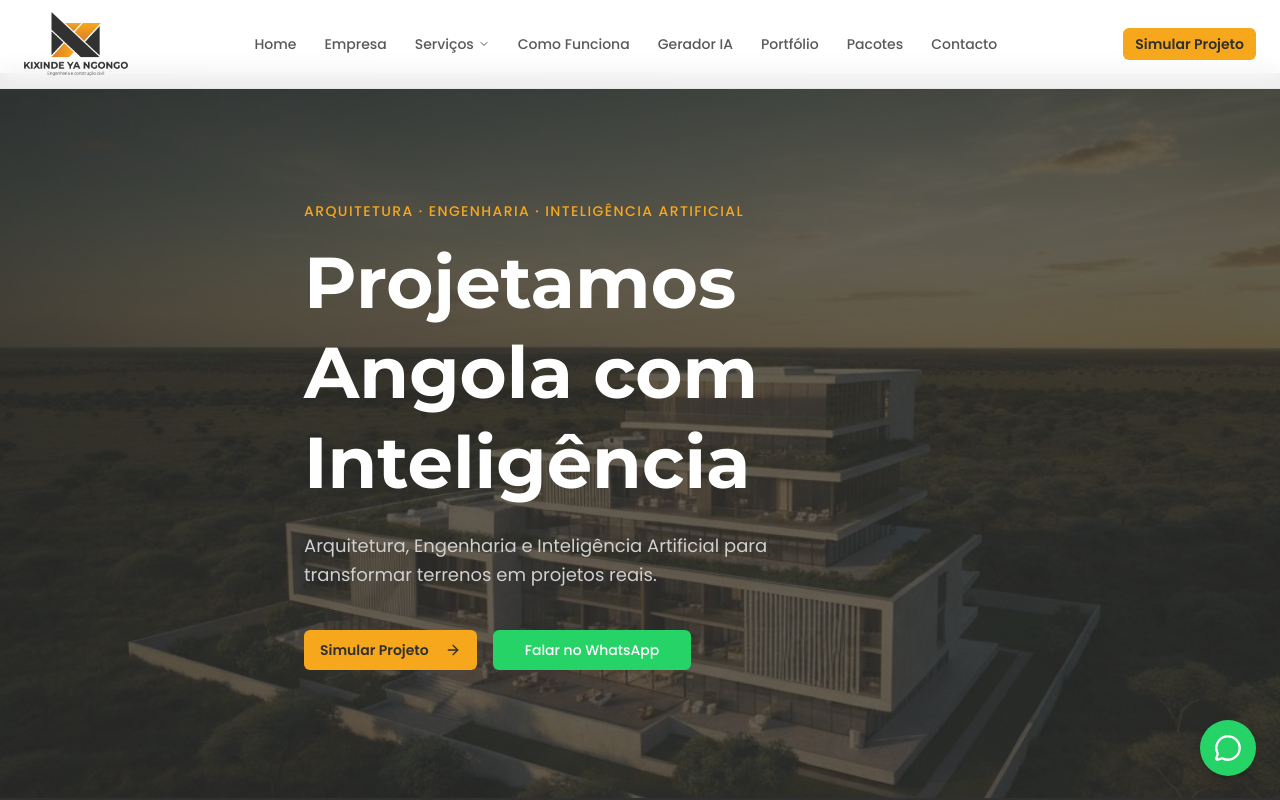
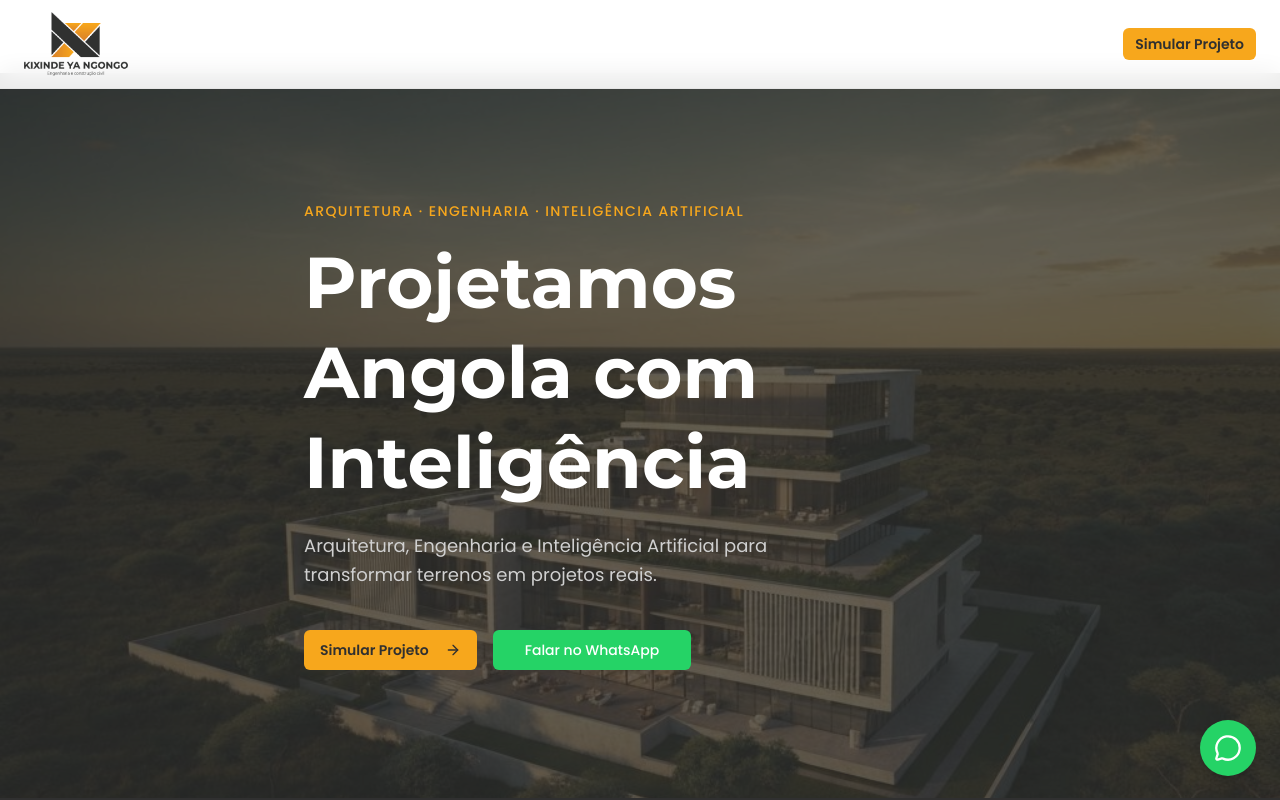
Before and after one commit to stalinesatola/v0-kixinde-ya-ngongo-website, a Next.js app: page / in a window 1280 px wide. Shown: the top 800 px of the page. Built offline with nearby package versions, Linux system fonts and the light colour scheme.

Commit message:
feat: simplify navbar with logo and project simulation button
Remove unnecessary links to focus on main action.

Co-authored-by: Staline Satola <18419949+stalinesatola@users.noreply.github.com>

```diff
--- a/components/navbar.tsx
+++ b/components/navbar.tsx
@@ -7,22 +7,7 @@ import { Menu, X, ChevronDown } from "lucide-react"
 import { Button } from "@/components/ui/button"
 
 const navLinks = [
-  { label: "Home", href: "/" },
-  { label: "Empresa", href: "/empresa" },
-  {
-    label: "Serviços",
-    href: "/servicos",
-    children: [
-      { label: "Arquitetura", href: "/arquitetura" },
-      { label: "Engenharia", href: "/engenharia" },
-      { label: "Todos os Serviços", href: "/servicos" },
-    ],
-  },
-  { label: "Como Funciona", href: "/como-funciona" },
-  { label: "Gerador IA", href: "/gerador-projetos" },
-  { label: "Portfólio", href: "/portfolio" },
-  { label: "Pacotes", href: "/pacotes" },
-  { label: "Contacto", href: "/contacto" },
+  // Links removidos conforme solicitado
 ]
 
 export function Navbar() {
```
